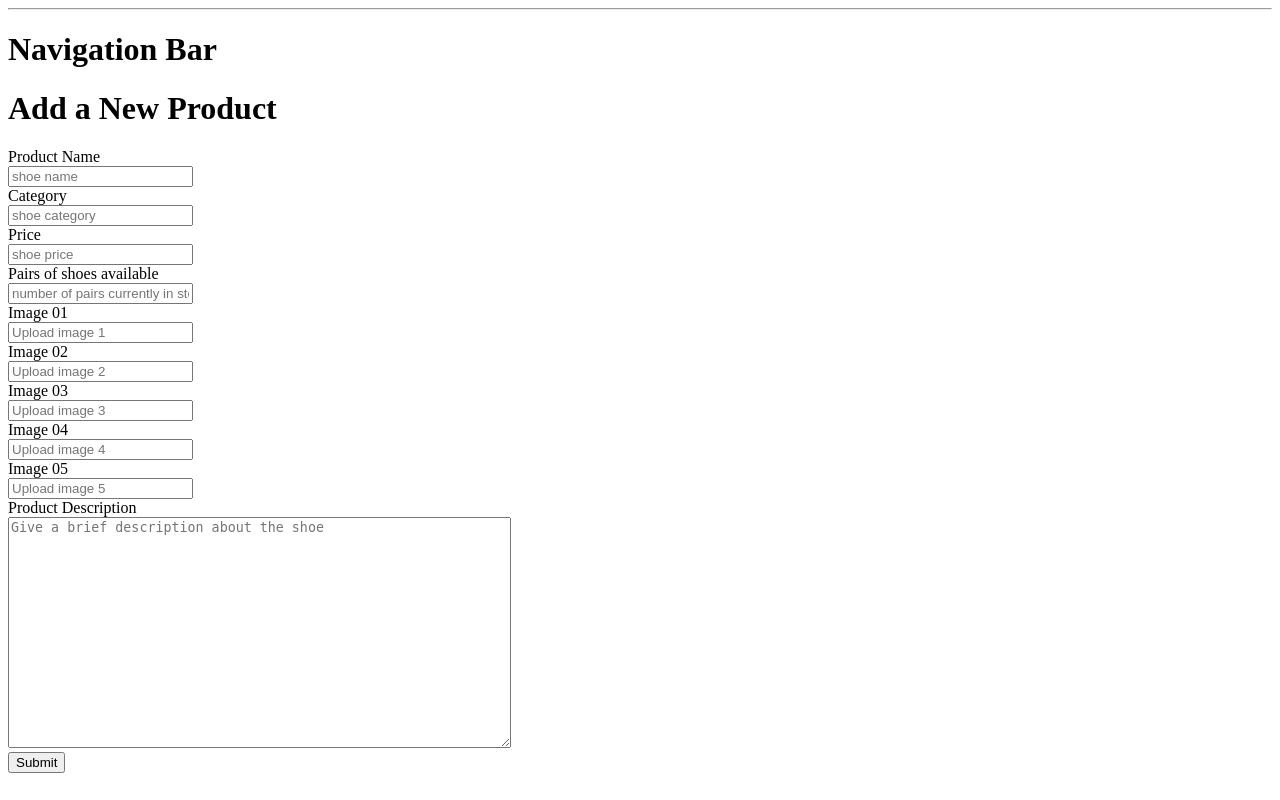
After one commit to william-4/E-commerce-website, a Flask app: page /add/ in a window 1280 px wide. The commit adds this page. Run offline with Flask 3, Linux system fonts and the light colour scheme.

Commit message:
added products db and implemented add/update/delete/view routes

```diff
--- a/app.py
+++ b/app.py
@@ -2,10 +2,13 @@
 
 import sqlite3
 from flask import Flask, render_template, request, url_for, flash, redirect, abort
+
+
 app = Flask(__name__)
-app.config['SECRET_KEY'] = 'secret key'
-app.config['DEBUG'] = True
-app.config['USE_RELOADER'] = True
+app.config['SECRET_KEY'] = 'secret'
+
+random_id = [20, 21, 22, 23, 24, 25, 26, 27, 28, 29, 30, 31, 32, 33, 34, 35, 36, 37, 38, 39, 40]
+
 
 # helper functions to get connection to database
 def get_db_connection():
@@ -14,72 +17,138 @@ def get_db_connection():
     return connection
 
 # helper function to get a post from the posts table
-def get_post(post_id):
+def get_shoe(shoe_id):
     connection = get_db_connection()
-    post = connection.execute('SELECT * FROM posts WHERE id = ?', (post_id,)).fetchone()
+    shoe = connection.execute('SELECT * FROM products WHERE product_id = ?', (shoe_id,)).fetchone()
     connection.close()
-    if post is None:
+    if shoe is None:
         abort(404)
-    return post
+    return shoe
 
 
 # application routes
 @app.route('/')
 def index():
+    """
+    View function that returns all the shoes in the products table
+    """
     connection = get_db_connection()
-    posts = connection.execute('SELECT * FROM POSTS').fetchall()
+    shoes = connection.execute('SELECT * FROM products').fetchall()
     connection.close()
-    return render_template('index.html', posts=posts)
+    return render_template('index.html', shoes=shoes)
 
-@app.route('/create/', methods=('GET', 'POST'))
-def create():
+
+@app.route('/add/', methods=('GET', 'POST'))
+def add():
+    """
+    View function that adds a new product to our product table
+    """
     if request.method == "POST":
-        title = request.form['title']
-        content = request.form['content']
+        id = random_id.pop()
+        name = request.form['name']
+        category = request.form['category']
+        price = request.form['price']
+        quantity = request.form['quantity']
+        image_01 = request.form['image_01']
+        image_02 = request.form['image_02']
+        image_03 = request.form['image_03']
+        image_04 = request.form['image_04']
+        image_05 = request.form['image_05']
+        description = request.form['description']
 
-        if not title:
-            flash('Title is required!')
-        elif not content:
-            flash('Content is required')
+        if not name:
+            flash('Shoe name is required!')
+            return render_template('add.html')
+        elif not category:
+            flash('Shoe category is required')
+        elif not price:
+            flash('Price is required')
+        elif not quantity:
+            flash('Quantity is required')
+        elif not image_01:
+            flash('Image 1 is required')
+        elif not image_02:
+            flash('Image 2 is required')
+        elif not description:
+            flash('A brief descriptin of the shoe is required')
         else:
             connection = get_db_connection()
-            connection.execute('INSERT INTO posts (title, content) VALUES (?, ?)',
-                                (title, content))
+            connection.execute('INSERT INTO products (\
+                               product_id,\
+                               product_name, product_category,\
+                               product_price, product_quantity,\
+                               product_image_01, product_image_02, product_image_03,\
+                               product_image_04, product_image_05, product_description)\
+                               VALUES (?, ?, ?, ?, ?, ?, ?, ?, ?, ?, ?)',
+                                (id, name, category, price, quantity, image_01,
+                                 image_02, image_03, image_04, image_05, description))
             connection.commit()
             connection.close()
             return redirect(url_for('index'))
-    return render_template('create.html')
 
-@app.route('/<int:id>/edit/',methods=('GET', 'POST'))
-def edit(id):
-    post = get_post(id)
+    return render_template('add.html')
+
+
+@app.route('/<int:id>/update/',methods=('GET', 'POST'))
+def update(id):
+    """
+    View function that updates product information based on the product id
+    """
+    shoe = get_shoe(id)
 
     if request.method == 'POST':
-        title = request.form['title']
-        content = request.form['content']
+        name = request.form['name']
+        category = request.form['category']
+        price = request.form['price']
+        quantity = request.form['quantity']
+        image_01 = request.form['image_01']
+        image_02 = request.form['image_02']
+        image_03 = request.form['image_03']
+        image_04 = request.form['image_04']
+        image_05 = request.form['image_05']
+        description = request.form['description']
 
-        if not title:
-            flash('Title is required')
-
-        elif not content:
-            flash('Content is required')
-
+        if not name:
+            flash('Shoe name is required!')
+        elif not category:
+            flash('Shoe category is required')
+        elif not price:
+            flash('Price is required')
+        elif not quantity:
+            flash('Quantity is required')
+        elif not image_01:
+            flash('Image 1 is required')
+        elif not image_02:
+            flash('Image 2 is required')
+        elif not description:
+            flash('A brief descriptin of the shoe is required')
         else:
             connection = get_db_connection()
-            connection.execute('UPDATE posts SET title = ?, content = ?'
+            connection.execute('UPDATE products SET product_name = ?, product_category = ?,\
+                               product_price = ?, product_quantity = ?, product_image_01 = ?,\
+                               product_image_02 = ?, product_image_03 = ?, product_image_04=?,\
+                               product_image_05 = ?, description = ?'
                                'WHERE id = ?',
-                               (title, content, id))
+                               (name, category, price, quantity, image_01,
+                                image_02, image_03, image_04, image_05,
+                                description, id))
             connection.commit()
             connection.close()
             return redirect(url_for('index'))
-    return render_template('edit.html', post=post)
+    return render_template('update.html', shoe=shoe)
+
 
 @app.route('/<int:id>/delete/', methods=('POST',))
 def delete(id):
-    post = get_post(id)
+    """
+    view function that deletes a product based on the id
+    """
+    shoe = get_shoe(id)
+
     connection = get_db_connection()
-    connection.execute('DELETE FROM posts WHERE id = ?', (id,))
+    connection.execute('DELETE FROM products WHERE id = ?', (id,))
     connection.commit()
     connection.close()
-    flash('"{}" was successfully deleted!'.format(post['title']))
+
+    flash('"{}" was successfully deleted!'.format(shoe['product_name']))
     return redirect(url_for('index'))
--- a/requirements.txt
+++ b/requirements.txt
@@ -1,7 +1,10 @@
 blinker==1.7.0
 click==8.1.7
+Faker==20.0.3
 Flask==3.0.0
 itsdangerous==2.1.2
 Jinja2==3.1.2
 MarkupSafe==2.1.3
+python-dateutil==2.8.2
+six==1.16.0
 Werkzeug==3.0.1
--- /dev/null
+++ b/templates/add.html
@@ -0,0 +1,79 @@
+{% extends 'base.html' %}
+
+{% block content %}
+    <h1>{% block title %} Add a New Product {% endblock %}</h1>
+    <form method="post">
+        <label for="name">Product Name</label>
+        <br>
+        <input type="text" name="name"
+               placeholder="shoe name"
+               value="{{ request.form['name'] }}"></input>
+        <br>
+
+        <label for="category">Category</label>
+        <br>
+        <input type="text" name="category"
+               placeholder="shoe category"
+               value="{{ request.form['category'] }}"></input>
+        <br>
+
+        <label for="price">Price</label>
+        <br>
+        <input type="text" name="price"
+               placeholder="shoe price"
+               value="{{ request.form['price'] }}"></input>
+        <br>
+
+        <label for="quantity">Pairs of shoes available</label>
+        <br>
+        <input type="text" name="quantity"
+               placeholder="number of pairs currently in stock"
+               value="{{ request.form['quantity'] }}"></input>
+        <br>
+
+        <label for="image_01">Image 01</label>
+        <br>
+        <input type="text" name="image_01"
+               placeholder="Upload image 1"
+               value="{{ request.form['image_01'] }}"></input>
+        <br>
+
+        <label for="image_02">Image 02</label>
+        <br>
+        <input type="text" name="image_02"
+               placeholder="Upload image 2"
+               value="{{ request.form['image_02'] }}"></input>
+        <br>
+
+        <label for="image_03">Image 03</label>
+        <br>
+        <input type="text" name="image_03"
+               placeholder="Upload image 3"
+               value="{{ request.form['image_03'] }}"></input>
+        <br>
+
+        <label for="image_04">Image 04</label>
+        <br>
+        <input type="text" name="image_04"
+               placeholder="Upload image 4"
+               value="{{ request.form['image_04'] }}"></input>
+        <br>
+
+        <label for="image_05">Image 05</label>
+        <br>
+        <input type="text" name="image_05"
+               placeholder="Upload image 5"
+               value="{{ request.form['image_05'] }}"></input>
+        <br>
+
+        <label for="description">Product Description</label>
+        <br>
+        <textarea name="description"
+                  placeholder="Give a brief description about the shoe"
+                  rows="15"
+                  cols="60"
+                  >{{ request.form['description'] }}</textarea>
+        <br>
+        <button type="submit">Submit</button>
+    </form>
+{% endblock %}
--- a/templates/base.html
+++ b/templates/base.html
@@ -3,41 +3,55 @@
 <head>
     <meta charset="UTF-8">
     <title>{% block title %} {% endblock %} - FlaskApp</title>
-    <style>
-        .post {
-            padding: 10px;
-            margin: 5px;
-            background-color: #f3f3f3
-        }
+    <!--link href="https://cdn.jsdelivr.net/npm/bootstrap@5.3.2/dist/css/bootstrap.min.css" rel="stylesheet" integrity="sha384-T3c6CoIi6uLrA9TneNEoa7RxnatzjcDSCmG1MXxSR1GAsXEV/Dwwykc2MPK8M2HN" crossorigin="anonymous"-->
 
-        nav a {
-            color: #d64161;
-            font-size: 3em;
-            margin-left: 50px;
-            text-decoration: none;
-        }
-
-        .alert {
-            padding: 20px;
-            margin: 5px;
-            color: #970020;
-            background-color: #ffd5de;
-        }
-    </style>
 </head>
 <body>
-    <nav>
-        <a href="{{ url_for('index') }}">FlaskApp</a>
-        <a href="{{ url_for('create') }}">Create</a>
-        <a href="#">About</a>
-    </nav>
+    <!-- nav class="navbar navbar-expand-lg bg-body-tertiary">
+        <div class="container-fluid">
+          <a class="navbar-brand" href="#">E-commerce</a>
+          <button class="navbar-toggler" type="button" data-bs-toggle="collapse" data-bs-target="#navbarSupportedContent" aria-controls="navbarSupportedContent" aria-expanded="false" aria-label="Toggle navigation">
+            <span class="navbar-toggler-icon"></span>
+          </button>
+          <div class="collapse navbar-collapse" id="navbarSupportedContent">
+            <ul class="navbar-nav me-auto mb-2 mb-lg-0">
+              <li class="nav-item">
+                <a class="nav-link active" aria-current="page" href="#">Home</a>
+              </li>
+              <li class="nav-item">
+                <a class="nav-link" href="#">Link</a>
+              </li>
+              <li class="nav-item dropdown">
+                <a class="nav-link dropdown-toggle" href="#" role="button" data-bs-toggle="dropdown" aria-expanded="false">
+                  Dropdown
+                </a>
+                <ul class="dropdown-menu">
+                  <li><a class="dropdown-item" href="#">Action</a></li>
+                  <li><a class="dropdown-item" href="#">Another action</a></li>
+                  <li><hr class="dropdown-divider"></li>
+                  <li><a class="dropdown-item" href="#">Something else here</a></li>
+                </ul>
+              </li>
+              <li class="nav-item">
+                <a class="nav-link disabled" aria-disabled="true">Disabled</a>
+              </li>
+            </ul>
+            <form class="d-flex" role="search">
+              <input class="form-control me-2" type="search" placeholder="Search" aria-label="Search">
+              <button class="btn btn-outline-success" type="submit">Search</button>
+            </form>
+          </div>
+        </div>
+      </nav -->
     <hr>
+    <h1>Navigation Bar</h1>
     <div class="content">
         {% for message in get_flashed_messages() %}
-            <div class="alert">{{ message }}</div>
+            <div>{{ message }}</div>
         {% endfor %}
 
         {% block content %} {% endblock %}
     </div>
+    <!--script src="https://cdn.jsdelivr.net/npm/bootstrap@5.3.2/dist/js/bootstrap.bundle.min.js" integrity="sha384-C6RzsynM9kWDrMNeT87bh95OGNyZPhcTNXj1NW7RuBCsyN/o0jlpcV8Qyq46cDfL" crossorigin="anonymous"></script-->
 </body>
 </html>
```
Also changed, not shown: auth.py (added, +25 -0 lines), init_db.py (+21 -7 lines), schema.sql (+23 -5 lines), templates/create.html (deleted, +0 -23 lines), templates/edit.html (deleted, +0 -29 lines), templates/index.html (+15 -7 lines), templates/update.html (added, +86 -0 lines), database.db, static/product_images/image_1.jpeg (added), static/product_images/image_2.jpeg (added).
